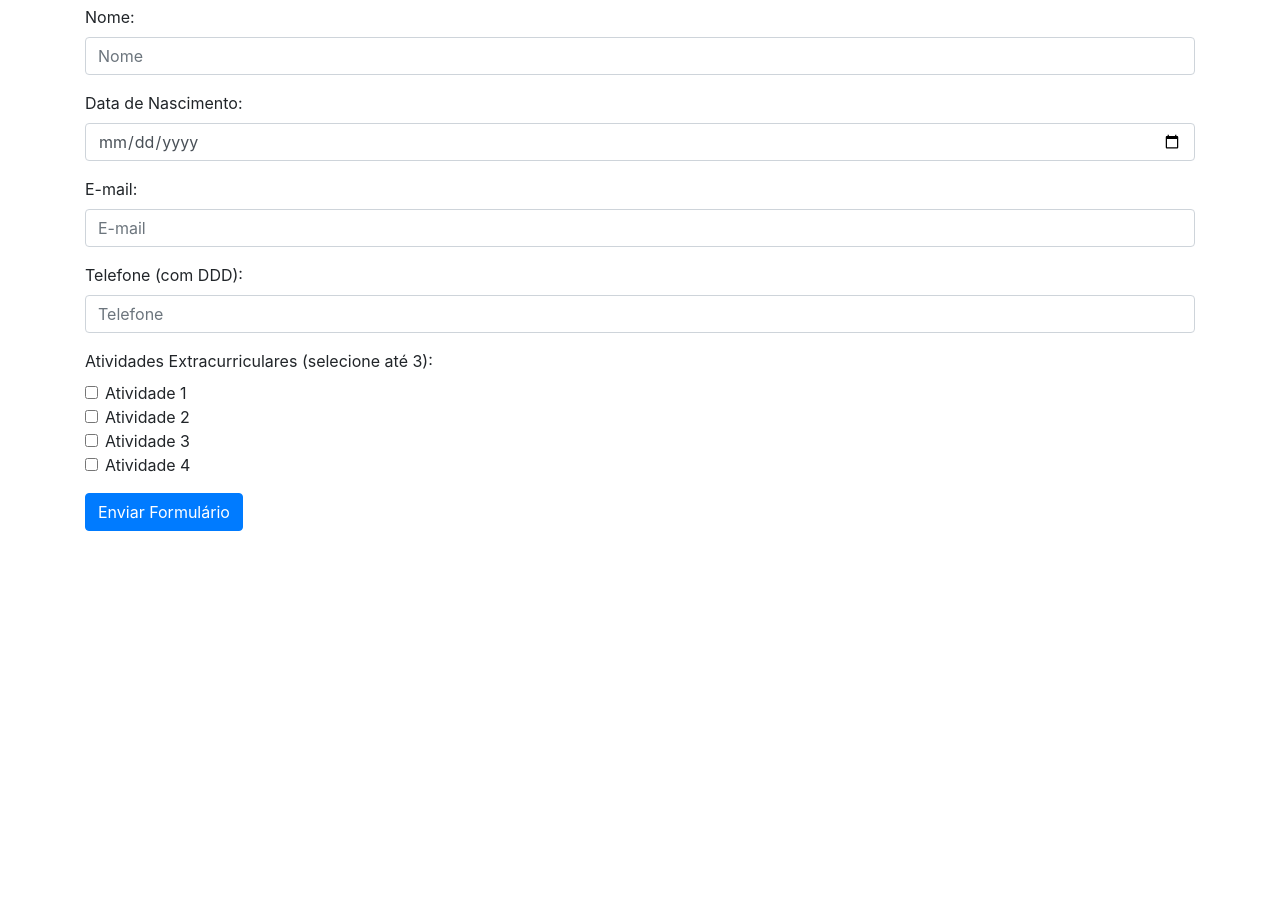
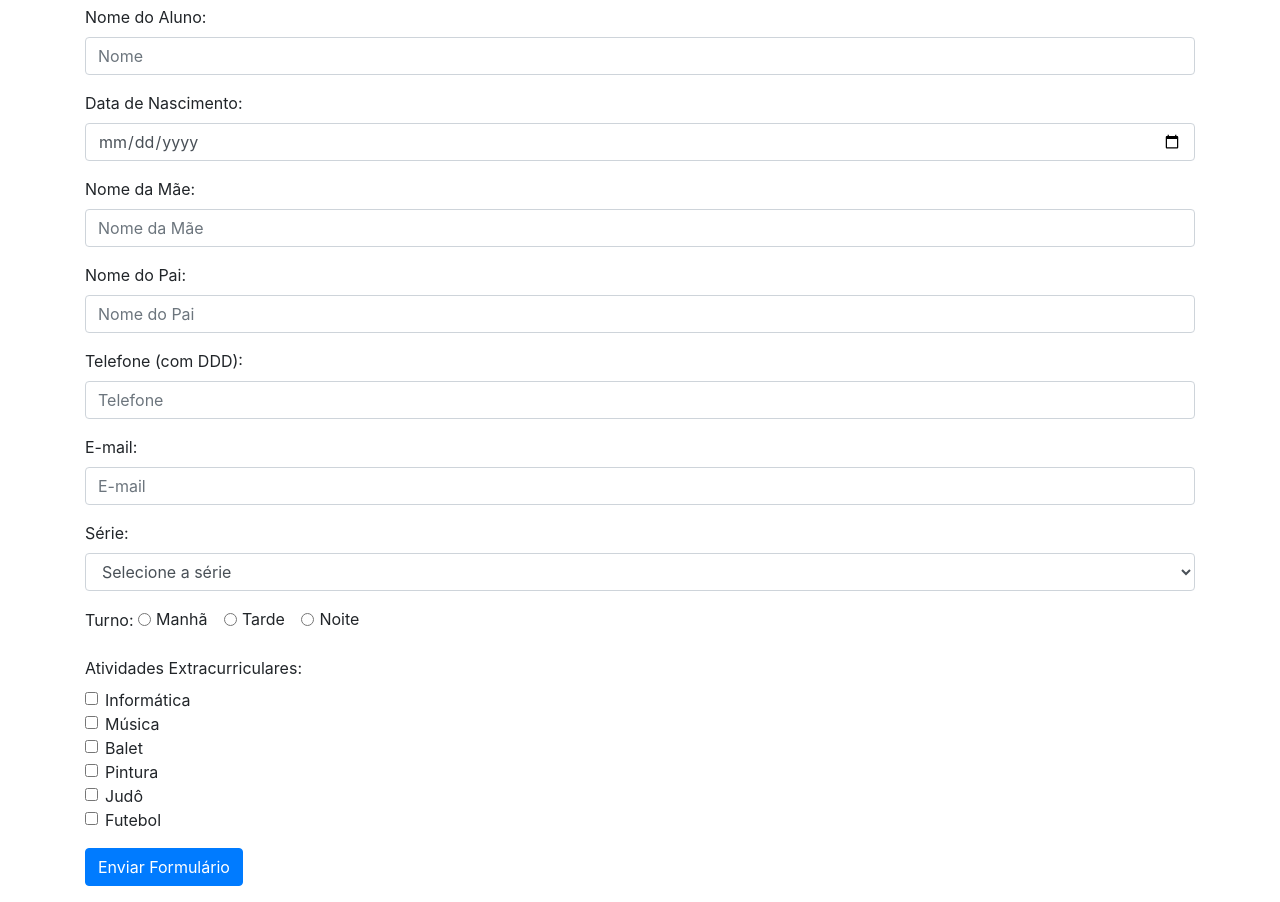
Before and after one commit to jirlaynnedhamylle/atividade-10-6, a plain HTML site: page index.html in a window 1280 px wide. Shown: the part 99-1001 px from the top of the page. Before the commit the page ends 800 px from the top, so only its background shows below. Drawn offline with nearby package versions, Linux system fonts and the light colour scheme.

Commit message:
index.html

```diff
--- a/index.html
+++ b/index.html
@@ -9,7 +9,7 @@
     <h1>Formulário de Cadastro</h1>
     <form id="formulario">
         <div class="form-group">
-            <label for="nome">Nome:</label>
+            <label for="nome">Nome do Aluno:</label>
             <input type="text" class="form-control" id="nome" placeholder="Nome" required>
         </div>
         <div class="form-group">
@@ -17,30 +17,71 @@
             <input type="date" class="form-control" id="nascimento" required>
         </div>
         <div class="form-group">
-            <label for="email">E-mail:</label>
-            <input type="email" class="form-control" id="email" placeholder="E-mail" required>
+            <label for="nomeMae">Nome da Mãe:</label>
+            <input type="text" class="form-control" id="nomeMae" placeholder="Nome da Mãe">
+        </div>
+        <div class="form-group">
+            <label for="nomePai">Nome do Pai:</label>
+            <input type="text" class="form-control" id="nomePai" placeholder="Nome do Pai">
         </div>
         <div class="form-group">
             <label for="telefone">Telefone (com DDD):</label>
             <input type="tel" class="form-control" id="telefone" placeholder="Telefone" pattern="^\d{2,5}-\d{4}-\d{4}$" required>
         </div>
         <div class="form-group">
-            <label>Atividades Extracurriculares (selecione até 3):</label>
+            <label for="email">E-mail:</label>
+            <input type="email" class="form-control" id="email" placeholder="E-mail" required>
+        </div>
+        <div class="form-group">
+            <label for="serie">Série:</label>
+            <select class="form-control" id="serie" required>
+                <option value="" disabled selected>Selecione a série</option>
+                <option value="1">Pré-Escolar</option>
+                <option value="2">Ensino Fundamental I</option>
+                <option value="3">Ensino Fundamental II</option>
+                <option value="4">Ensino Médio</option>
+            </select>
+        </div>
+        <div class="form-group">
+            <label>Turno:</label>
+            <div class="form-check form-check-inline">
+                <input class="form-check-input" type="radio" name="turno" id="turnoManha" value="manha">
+                <label class="form-check-label" for="turnoManha">Manhã</label>
+            </div>
+            <div class="form-check form-check-inline">
+                <input class="form-check-input" type="radio" name="turno" id="turnoTarde" value="tarde">
+                <label class="form-check-label" for="turnoTarde">Tarde</label>
+            </div>
+            <div class="form-check form-check-inline">
+                <input class="form-check-input" type="radio" name="turno" id="turnoNoite" value="noite">
+                <label class="form-check-label" for="turnoNoite">Noite</label>
+            </div>
+        </div>
+        <div class="form-group">
+            <label>Atividades Extracurriculares:</label>
             <div class="form-check">
-                <input type="checkbox" class="form-check-input" id="atividade1">
-                <label class="form-check-label" for="atividade1">Atividade 1</label>
+                <input type="checkbox" class="form-check-input" id="atividade1" value="informatica">
+                <label class="form-check-label" for="atividade1">Informática</label>
             </div>
             <div class="form-check">
-                <input type="checkbox" class="form-check-input" id="atividade2">
-                <label class="form-check-label" for="atividade2">Atividade 2</label>
+                <input type="checkbox" class="form-check-input" id="atividade2" value="musica">
+                <label class="form-check-label" for="atividade2">Música</label>
             </div>
             <div class="form-check">
-                <input type="checkbox" class="form-check-input" id="atividade3">
-                <label class="form-check-label" for="atividade3">Atividade 3</label>
+                <input type="checkbox" class="form-check-input" id="atividade3" value="balet">
+                <label class="form-check-label" for="atividade3">Balet</label>
             </div>
             <div class="form-check">
-                <input type="checkbox" class="form-check-input" id="atividade4">
-                <label class="form-check-label" for="atividade4">Atividade 4</label>
+                <input type="checkbox" class="form-check-input" id="atividade4" value="pintura">
+                <label class="form-check-label" for="atividade4">Pintura</label>
+            </div>
+            <div class="form-check">
+                <input type="checkbox" class="form-check-input" id="atividade5" value="judo">
+                <label class="form-check-label" for="atividade5">Judô</label>
+            </div>
+            <div class="form-check">
+                <input type="checkbox" class="form-check-input" id="atividade6" value="futebol">
+                <label class="form-check-label" for="atividade6">Futebol</label>
             </div>
         </div>
         <button class="btn btn-primary" onclick="validarFormulario()">Enviar Formulário</button>
```
